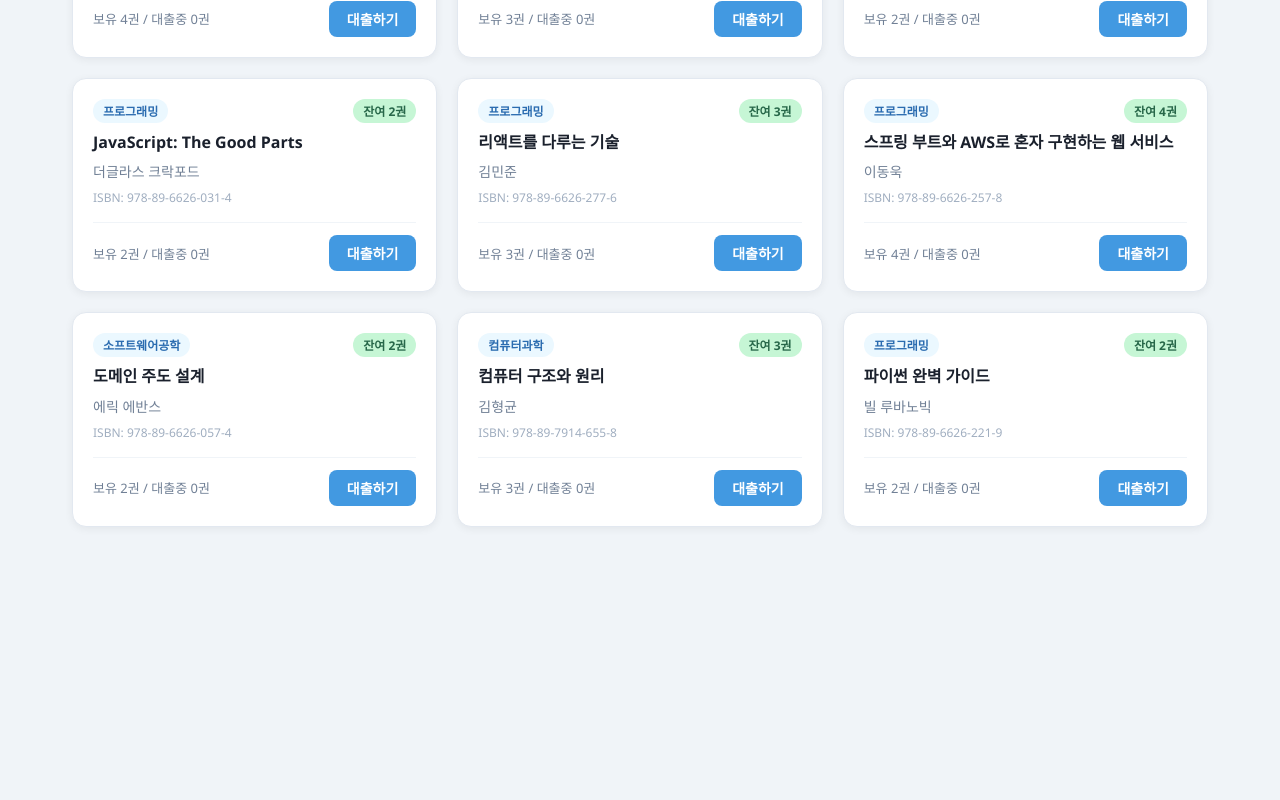
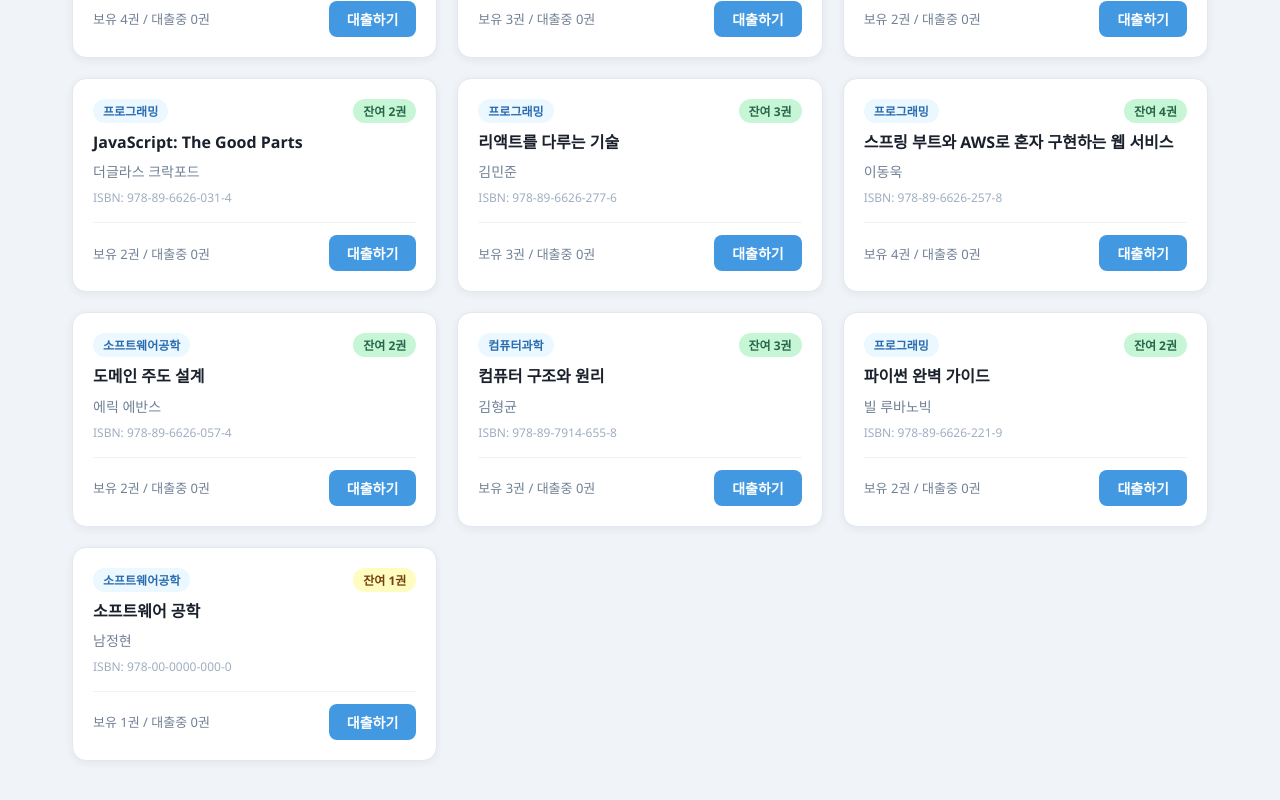
Before and after one commit to NamJungHyeon/library-loan-system, a React (Vite) app: page / in a window 1280 px wide. Shown: the part 888-1688 px from the top of the page. Before the commit the page ends 1479 px from the top, so only its background shows below. Built offline with nearby package versions, Linux system fonts and the light colour scheme.

Commit message:
헤더 변경 및 도서 추가

```diff
--- a/src/data/books.js
+++ b/src/data/books.js
@@ -11,6 +11,7 @@
   { id: 10, title: '도메인 주도 설계', author: '에릭 에반스', category: '소프트웨어공학', isbn: '978-89-6626-057-4', total: 2 },
   { id: 11, title: '컴퓨터 구조와 원리', author: '김형균', category: '컴퓨터과학', isbn: '978-89-7914-655-8', total: 3 },
   { id: 12, title: '파이썬 완벽 가이드', author: '빌 루바노빅', category: '프로그래밍', isbn: '978-89-6626-221-9', total: 2 },
+  { id: 13, title: '소프트웨어 공학', author: '남정현', category: '소프트웨어공학', isbn: '978-00-0000-000-0', total: 1 },
 ];
 
 export const categories = ['전체', '프로그래밍', '컴퓨터과학', '데이터베이스', '네트워크', '소프트웨어공학'];
```
